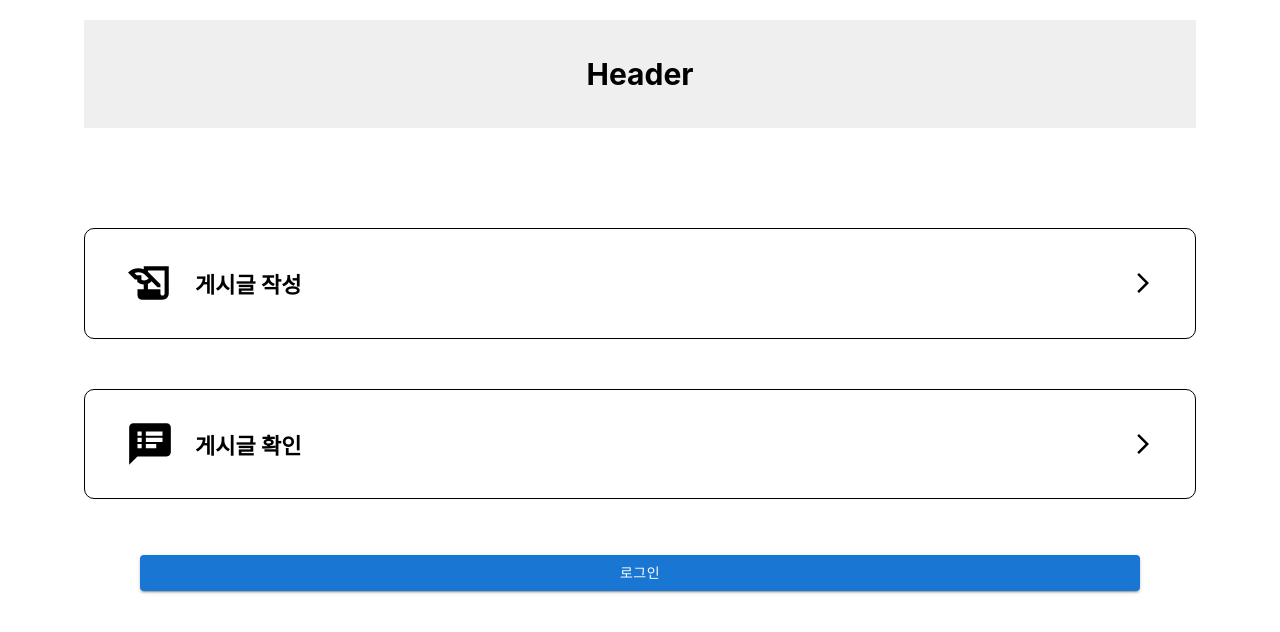
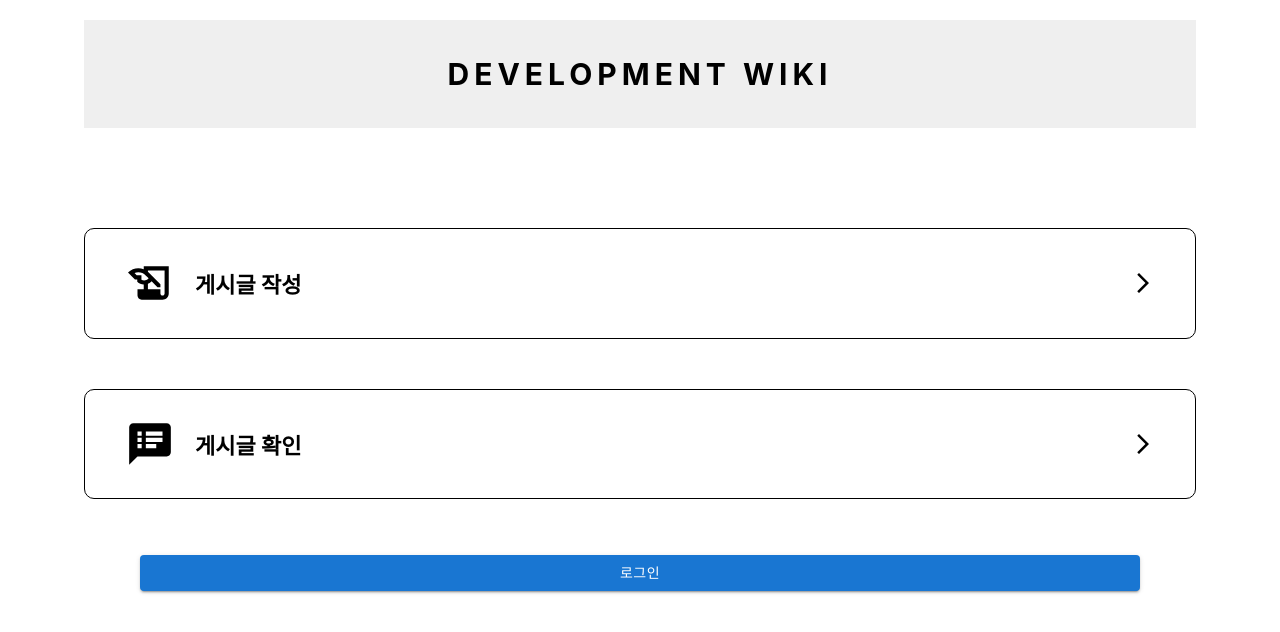
Before and after one commit to woonhk90/week6, a React (Create React App) app: page / in a window 1280 px wide. Shown: the top 632 px of the page. Built offline with nearby package versions, Linux system fonts and the light colour scheme; no server answers.

Commit message:
최종완성본

```diff
--- a/src/components/Detail.jsx
+++ b/src/components/Detail.jsx
@@ -19,7 +19,7 @@ const Detail = () => {
   useEffect(() => {
     dispatch(__getTodos());
   }, [dispatch]);
-console.log("AAAAAAA",todo);
+
   return (
     <div>
       <Stbox>
@@ -53,7 +53,7 @@ console.log("AAAAAAA",todo);
           }}
         />
       </StDetailcommentbox>
-      <Comment userNic={todo?.userNic}/>
+      <Comment userNic={todo?.userNic} />
     </div>
   );
 };
--- a/src/components/layout/Header.jsx
+++ b/src/components/layout/Header.jsx
@@ -3,7 +3,7 @@ import { Link } from "react-router-dom";
 import { useNavigate } from "react-router-dom";
 import { getLogout } from "../../actions/cookie";
 import Cookies from "universal-cookie";
-import Button from "../elements/Button";
+
 const Header = () => {
   const navigate = useNavigate();
   const cookies = new Cookies();
@@ -12,7 +12,7 @@ const Header = () => {
   console.log("refresh_token=>", cookies);
   return (
     <StContainer>
-      <StHeaderTitle to='/main'>Header</StHeaderTitle>
+      <StHeaderTitle to='/main'>DEVELOPMENT WIKI</StHeaderTitle>
     </StContainer>
   );
 };
@@ -34,4 +34,5 @@ const StHeaderTitle = styled(Link)`
   cursor: pointer;
   text-decoration: none;
   color: black;
+  letter-spacing: 5px;
 `;
```
